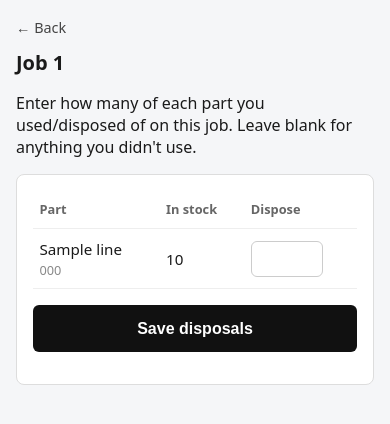
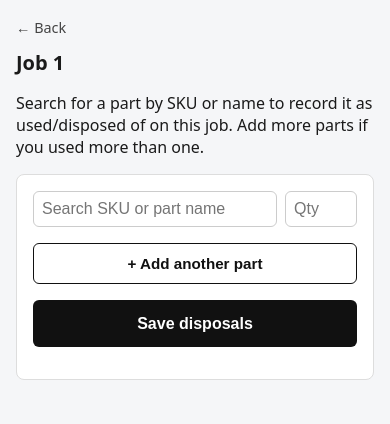
Before and after one commit to KingMajoring/Locksmith_bot, a Django app: template templates/locksmith_portal/job_detail.html in a window 390 px wide. Shown: the part 51-475 px from the top of the page. Run offline with Django 5.2, Linux system fonts and the light colour scheme; the template is opened without the code that fills it: most values are stand-ins (such as "Sample title", 1, 10 or a date in 2020).

Commit message:
Replace job disposal's full stock table with a type-to-search picker
Listing every in-stock part as a fixed table row didn't scale and made
the mobile page long to scroll. Replaced with a search field (SKU or
part name, backed by an HTML datalist over the locksmith's current
stock) plus an "Add another part" button for disposing more than one
part on a job. Resolves whatever the locksmith types or picks — the
datalist's composite label, a bare SKU, or a part name — back to the
matching stock line server-side, aggregating quantities if the same
part is added on more than one row.

Co-Authored-By: Claude Sonnet 5 <noreply@anthropic.com>
Claude-Session: https://claude.ai/code/session_01FabhvXvh93zsYFwmzJpPYH

```diff
--- a/templates/locksmith_portal/base.html
+++ b/templates/locksmith_portal/base.html
@@ -28,6 +28,10 @@
     .sub { color: #888; font-size: 0.8rem; }
     .preview-banner { background: #e8f0ff; border: 1px solid #99b8f5; border-radius: 8px; padding: 0.75rem 1rem; margin-bottom: 1rem; font-size: 0.9rem; }
     .preview-banner a { color: #1a1a1a; }
+    .dispose-row { display: flex; gap: 0.5rem; margin-bottom: 0.6rem; }
+    .dispose-row input[type=text] { flex: 1; min-width: 0; padding: 0.5rem; font-size: 1rem; border: 1px solid #ccc; border-radius: 6px; }
+    .dispose-row input[type=number] { width: 4.5rem; flex-shrink: 0; }
+    .btn-secondary { display: inline-block; width: 100%; background: #fff; color: #111; border: 1px solid #111; padding: 0.7rem; border-radius: 6px; font-size: 0.95rem; font-weight: 600; text-align: center; cursor: pointer; }
   </style>
 </head>
 <body>
--- a/templates/locksmith_portal/job_detail.html
+++ b/templates/locksmith_portal/job_detail.html
@@ -3,26 +3,41 @@
 {% block content %}
 <a class="back-link" href="{% url 'locksmith_portal:dashboard' %}">&larr; Back</a>
 <h1>Job {{ report_id }}</h1>
-<p>Enter how many of each part you used/disposed of on this job. Leave blank for anything you didn't use.</p>
-<form method="post" class="card">
+<p>Search for a part by SKU or name to record it as used/disposed of on this job. Add more parts if you used more than one.</p>
+
+{% if stock_lines %}
+<datalist id="parts-catalogue">
+  {% for line in stock_lines %}
+    <option value="{{ line.part_code }} — {{ line.part_name }}">{{ line.part_code }} — {{ line.part_name }} (have {{ line.qty }})</option>
+  {% endfor %}
+</datalist>
+
+<form method="post" class="card" id="dispose-form">
   {% csrf_token %}
-  {% if stock_lines %}
-  <table>
-    <tr><th>Part</th><th>In stock</th><th>Dispose</th></tr>
-    {% for line in stock_lines %}
-    <tr>
-      <td>{{ line.part_name }}<br><span class="sub">{{ line.part_code }}</span></td>
-      <td>{{ line.qty }}</td>
-      <td>
-        <input type="number" min="0" max="{{ line.qty }}" inputmode="numeric"
-               name="dispose_{{ line.part_code }}">
-      </td>
-    </tr>
-    {% endfor %}
-  </table>
+  <div id="dispose-rows">
+    <div class="dispose-row">
+      <input type="text" list="parts-catalogue" name="part_code" placeholder="Search SKU or part name" autocomplete="off">
+      <input type="number" min="1" inputmode="numeric" name="quantity" placeholder="Qty">
+    </div>
+  </div>
+  <p><button type="button" class="btn-secondary" id="add-row">+ Add another part</button></p>
   <p style="margin-top:1rem;"><button class="btn" type="submit">Save disposals</button></p>
-  {% else %}
-    <p class="empty">You don't have any parts in stock to dispose.</p>
-  {% endif %}
 </form>
+
+<template id="dispose-row-template">
+  <div class="dispose-row">
+    <input type="text" list="parts-catalogue" name="part_code" placeholder="Search SKU or part name" autocomplete="off">
+    <input type="number" min="1" inputmode="numeric" name="quantity" placeholder="Qty">
+  </div>
+</template>
+
+<script>
+  document.getElementById('add-row').addEventListener('click', function () {
+    var tpl = document.getElementById('dispose-row-template');
+    document.getElementById('dispose-rows').appendChild(tpl.content.cloneNode(true));
+  });
+</script>
+{% else %}
+  <p class="empty">You don't have any parts in stock to dispose.</p>
+{% endif %}
 {% endblock %}
```
Also changed, not shown: apps/locksmith_portal/tests.py (+70 -3 lines), apps/locksmith_portal/views.py (+37 -6 lines).
